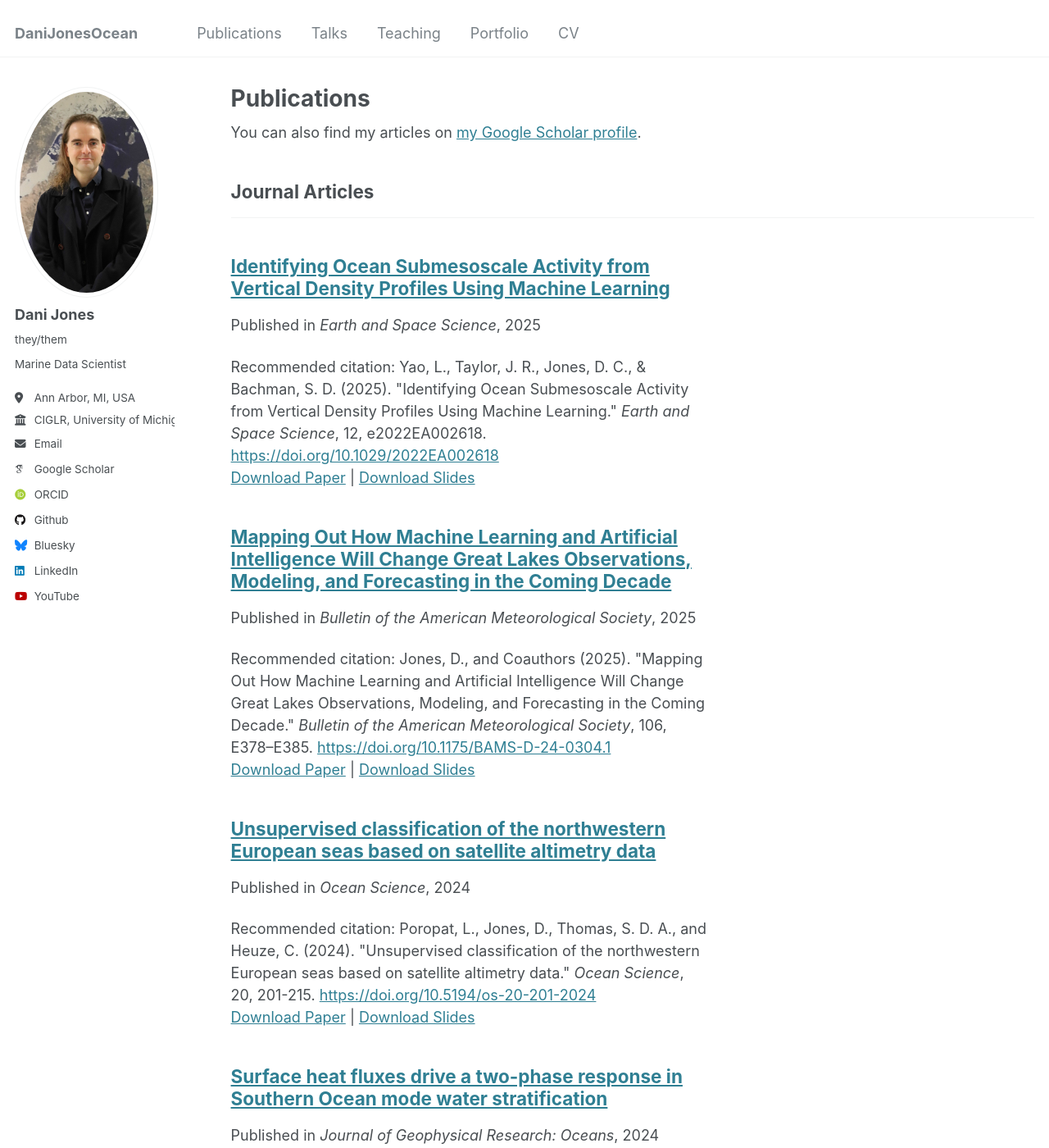
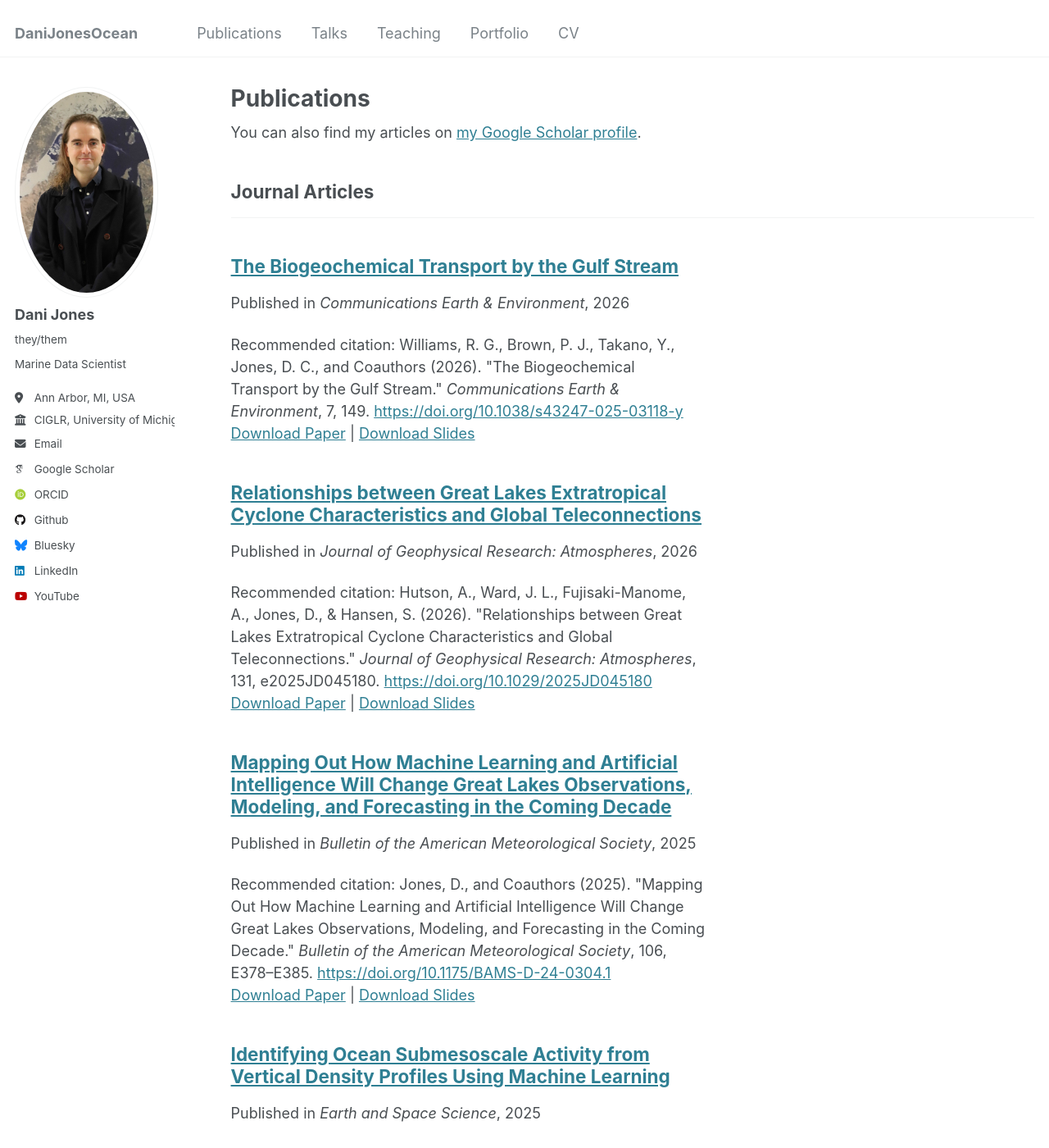
Before and after one commit to DaniJonesOcean/danijonesocean.github.io, a Jekyll site: the page built from _pages/publications.html, in a window 1280 px wide and 1400 px high. Shown: the whole window at 82% size. Built offline with Jekyll 4.4.1, drawn with Linux system fonts in a browser that asks for light colours; some web fonts are replaced; some of the changed text lies outside the part shown.

Commit message:
Update papers

```diff
--- /dev/null
+++ b/_publications/2026-01-21-etcs.md
@@ -0,0 +1,12 @@
+---
+title: "Relationships between Great Lakes Extratropical Cyclone Characteristics and Global Teleconnections"
+collection: publications
+category: manuscripts
+permalink: /publication/2026-01-21-etcs.md
+# excerpt: 'Examining how large-scale climate modes influence the characteristics and impacts of extratropical cyclones affecting the Great Lakes.'
+date: 2026-01-01
+venue: 'Journal of Geophysical Research: Atmospheres'
+slidesurl: ''
+paperurl: 'https://doi.org/10.1029/2025JD045180'
+citation: 'Hutson, A., Ward, J. L., Fujisaki-Manome, A., Jones, D., & Hansen, S. (2026). "Relationships between Great Lakes Extratropical Cyclone Characteristics and Global Teleconnections." <i>Journal of Geophysical Research: Atmospheres</i>, 131, e2025JD045180. <a href="https://doi.org/10.1029/2025JD045180">https://doi.org/10.1029/2025JD045180</a>'
+---
--- /dev/null
+++ b/_publications/2026-02-12-gulfstream.md
@@ -0,0 +1,12 @@
+---
+title: "The Biogeochemical Transport by the Gulf Stream"
+collection: publications
+category: manuscripts
+permalink: /publication/2026-02-12-gulfstream.md
+# excerpt: 'Examining how the Gulf Stream transports carbon, nutrients, and other biogeochemical tracers across the North Atlantic.'
+date: 2026-01-01
+venue: 'Communications Earth & Environment'
+slidesurl: ''
+paperurl: 'https://doi.org/10.1038/s43247-025-03118-y'
+citation: 'Williams, R. G., Brown, P. J., Takano, Y., Jones, D. C., and Coauthors (2026). "The Biogeochemical Transport by the Gulf Stream." <i>Communications Earth & Environment</i>, 7, 149. <a href="https://doi.org/10.1038/s43247-025-03118-y">https://doi.org/10.1038/s43247-025-03118-y</a>'
+---
```
Also changed, not shown: _publications/2025-02-01-machine-learning-ai-great-lakes.md (renamed from _publications/2025-01-01-machine-learning-ai-great-lakes.md, +1 -1 lines).
